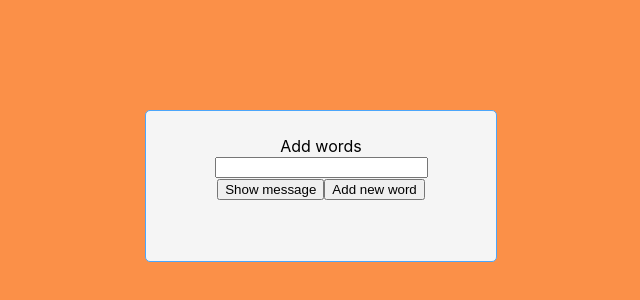
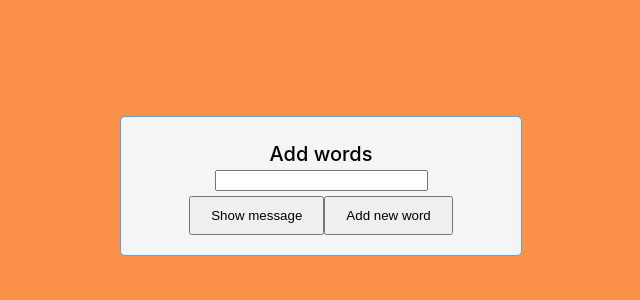
Before and after one commit to rene-mdd/form-words-generator-rene-mdd, a React (Create React App) app: page / in a window 1280 px wide. Shown: the part 214-514 px from the top of the page, without its empty margins (319-959 px from the left). Built offline with nearby package versions, Linux system fonts and the light colour scheme.

Commit message:
completed

```diff
--- a/src/App.css
+++ b/src/App.css
@@ -5,15 +5,16 @@
   justify-content: center;
   align-items: center;
   background-color: rgb(251, 144, 72);
-
+  font-size: 20px;
 }
 
 .main {
   background-color: whitesmoke;
-  width: 350px;
-  height: 150px;
+  width: 400px;
+
   border: 1px solid rgb(75, 166, 251);
   border-radius: 5px;
+  font-weight: 500;
 }
 
 form {
@@ -41,3 +42,8 @@ label:nth-child(1) {
 .styleComponent {
   height: 20px;
 }
+
+button {
+    padding: 10px 20px;
+    margin-top: 5px;
+}
```
Also changed, not shown: 1 other file (tests, documents, lock files or other folders).
